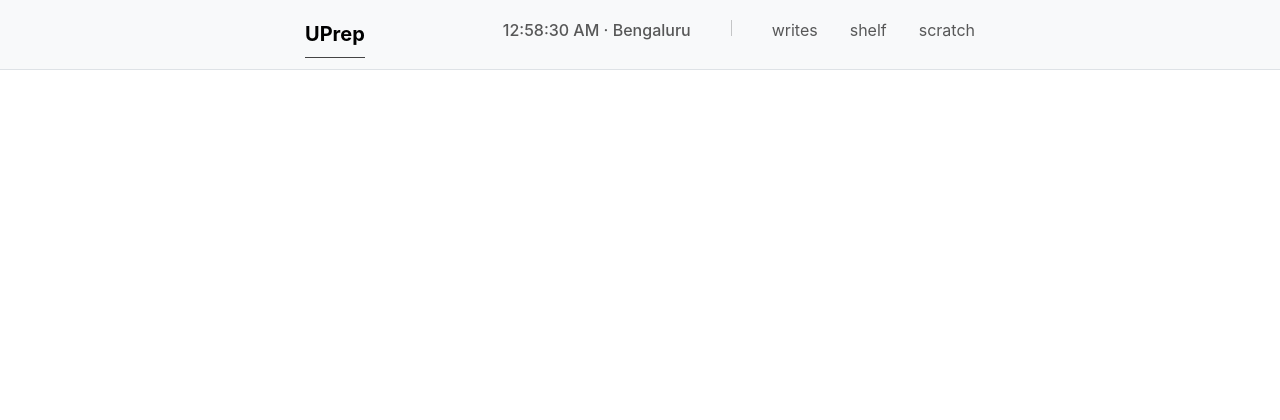
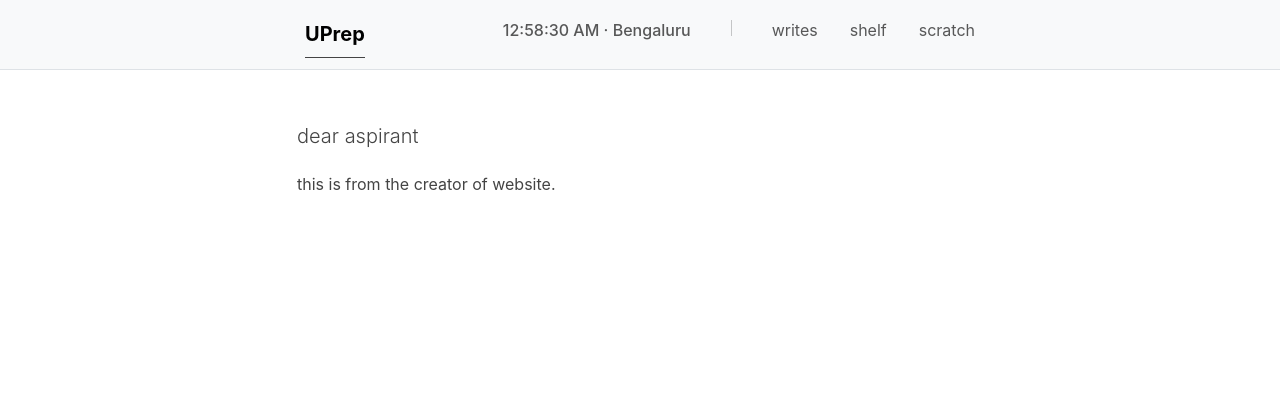
Before and after one commit to SathvikPN/flowrite, a Flask app: page / in a window 1280 px wide. Shown: the top 420 px of the page. Run offline with Flask 3, Linux system fonts and the light colour scheme.

Commit message:
add support for rendering markdown file into jinja html file via python preprocessing

```diff
--- a/app.py
+++ b/app.py
@@ -1,5 +1,6 @@
 from flask import Flask, jsonify, render_template
 import logging
+import markdown
 
 app = Flask(__name__)
 
@@ -11,9 +12,15 @@ logging.basicConfig(
 logger = logging.getLogger(__name__)
 
 @app.route('/')
-def home():
-    logger.info("Home route accessed")
-    return render_template('index.html')
+def index():
+    with open('content/index_article.md', 'r', encoding='utf-8') as file:
+        index_article = file.read()
+
+    article_html = markdown.markdown(index_article)
+    return render_template('index.html', data={
+        "title": "Home",
+        "message": "This is a simple Flask application with logging."
+    }, article_html=article_html)
 
 @app.route('/health')
 def health():
--- /dev/null
+++ b/content/index_article.md
@@ -0,0 +1,5 @@
+<p class="lead"> dear aspirant </p>
+
+<p>
+this is from the creator of website.
+</p>
--- a/templates/base.html
+++ b/templates/base.html
@@ -43,7 +43,7 @@
 
     <!-- main content -->
     <main>
-        {% block content %}{% endblock %}
+        {% block main %}{% endblock %}
     </main>
 
     <!-- footer -->
--- a/templates/index.html
+++ b/templates/index.html
@@ -1 +1,11 @@
 {% extends "base.html" %}
+
+{% block title %} {{ data.title }} {% endblock %}
+
+{% block main %}
+<div class="container pt-5">
+    <article class="text-content mt-6">
+        {{ article_html|safe }}
+    </article>
+</div>
+{% endblock %}
```
